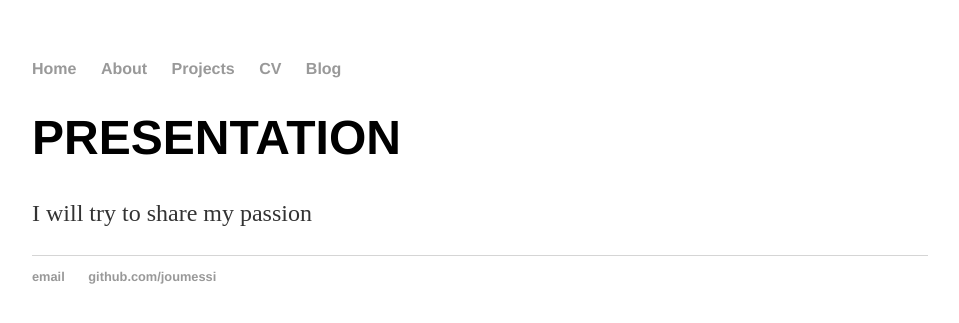
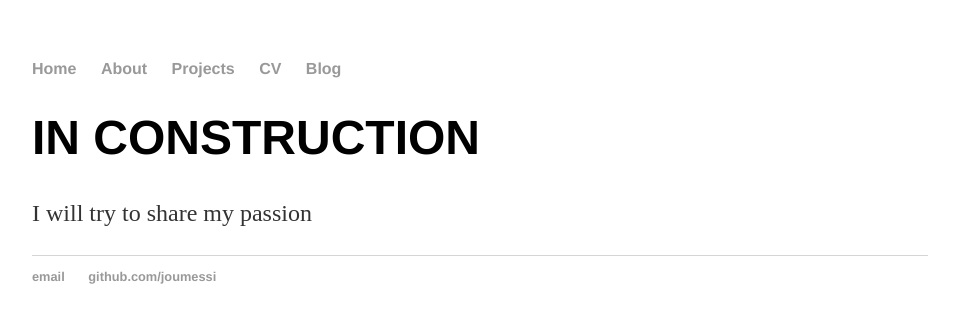
Before and after one commit to joumessi/RF_AND_OPTICAL_TRANSMISSION, a Jekyll site: the page index.html, which Jekyll copies as it is, in a window 1280 px wide. Shown: the top 323 px of the page, without its empty margins (160-1119 px from the left). Built offline with Jekyll 4.4.1, drawn with Linux system fonts in a browser that asks for light colours.

Commit message:
Update index.html

```diff
--- a/index.html
+++ b/index.html
@@ -17,7 +17,7 @@
 		</nav>
 		<div class="container">
     		<div class="blurb">
-        		<h1>PRESENTATION</h1>
+        		<h1>IN CONSTRUCTION</h1>
 				<p>I will try to share my passion</p>
     		</div><!-- /.blurb -->
 		</div><!-- /.container -->
```
